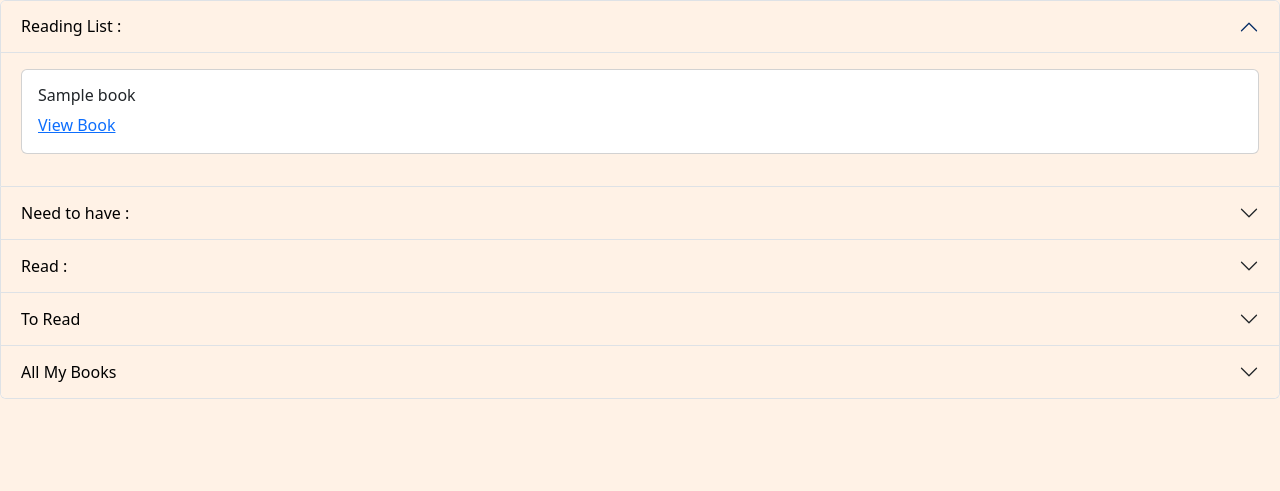
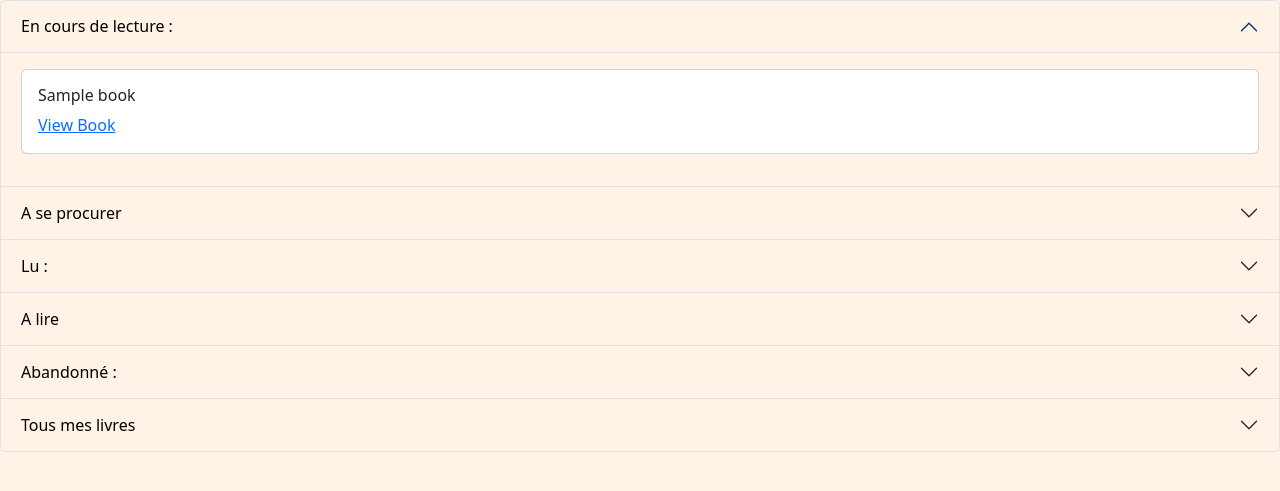
Before and after one commit to Spaames/books-manager-isbn-flask, a Flask app: page / in a window 1280 px wide. Shown: the part 56-547 px from the top of the page. Run offline with Flask 3, Linux system fonts and the light colour scheme; a user stored in the database is signed in; tables that the repository leaves empty hold one stand-in row (values such as "Sample post"); parts of the project's set-up code (start-up, migrations or seed data) failed here and were passed over; some libraries are stand-ins or nearby versions; some web fonts are replaced.

Commit message:
Ajout du statut abandonné

```diff
--- a/src/books/routes.py
+++ b/src/books/routes.py
@@ -17,6 +17,7 @@ def home():
     to_buy_list = Book.query.filter_by(user_id=current_user.id, status_id=3).all()
     to_read_list = Book.query.filter_by(user_id=current_user.id, status_id=4).all()
     book_list = Book.query.filter_by(user_id=current_user.id).all()
+    gave_up_list = Book.query.filter_by(user_id=current_user.id, status_id=5).all()
 
     return render_template('home.html',
                            user=current_user,
@@ -25,6 +26,7 @@ def home():
                            to_read_list=to_read_list,
                            reading_list=reading_list,
                            book_list=book_list,
+                           gave_up_list=gave_up_list,
                            background_color="page_book")
 
 
--- a/src/templates/book.html
+++ b/src/templates/book.html
@@ -45,6 +45,8 @@
                     A se procurer
                 {% elif book.status_id == 4 %}
                     A lire
+                {% elif book.status_id == 5 %}
+                    Abandonné
                 {% endif %}
             </div>
         </div>
@@ -57,6 +59,7 @@
                         <option value="2">Lu</option>
                         <option value="3">A se procurer</option>
                         <option value="4">A lire</option>
+                        <option value="5">Abandonné</option>
                     </select>
                 </div>
                 <div class="row mb-4">
--- a/src/templates/core.html
+++ b/src/templates/core.html
@@ -19,7 +19,7 @@
             <div class="collapse navbar-collapse" id="navbarSupportedContent">
                 <ul class="navbar-nav me-auto mb-2 mb-lg-0">
                     <li class="nav-item">
-                        <a class="nav-link nav-item" aria-current="page" href="/home">Library</a>
+                        <a class="nav-link nav-item" aria-current="page" href="/">Library</a>
                     </li>
                     <li class="nav-item">
                         <a class="nav-link nav-item" href="/search">Search Books</a>
--- a/src/templates/home.html
+++ b/src/templates/home.html
@@ -4,7 +4,7 @@
         <div class="accordion-item">
             <h2 class="accordion-header">
                 <button class="accordion-button" type="button" data-bs-toggle="collapse" data-bs-target="#collapseOne" aria-expanded="true" aria-controls="collapseOne">
-                    Reading List :
+                    En cours de lecture :
                 </button>
             </h2>
             <div id="collapseOne" class="accordion-collapse collapse show" data-bs-parent="#accordionLibrary">
@@ -31,7 +31,7 @@
         <div class="accordion-item">
             <h2 class="accordion-header">
                 <button class="accordion-button collapsed" type="button" data-bs-toggle="collapse" data-bs-target="#collapseTwo" aria-expanded="false" aria-controls="collapseTwo">
-                    Need to have :
+                    A se procurer
                 </button>
             </h2>
             <div id="collapseTwo" class="accordion-collapse collapse" data-bs-parent="#accordionLibrary">
@@ -58,7 +58,7 @@
         <div class="accordion-item">
             <h2 class="accordion-header">
                 <button class="accordion-button collapsed" type="button" data-bs-toggle="collapse" data-bs-target="#collapseThree" aria-expanded="false" aria-controls="collapseThree">
-                    Read :
+                    Lu :
                 </button>
             </h2>
             <div id="collapseThree" class="accordion-collapse collapse" data-bs-parent="#accordionLibrary">
@@ -85,7 +85,7 @@
         <div class="accordion-item">
             <h2 class="accordion-header">
                 <button class="accordion-button collapsed" type="button" data-bs-toggle="collapse" data-bs-target="#collapseFour" aria-expanded="false" aria-controls="collapseFour">
-                    To Read
+                    A lire
                 </button>
             </h2>
             <div id="collapseFour" class="accordion-collapse collapse" data-bs-parent="#accordionLibrary">
@@ -111,8 +111,35 @@
         </div>
         <div class="accordion-item">
             <h2 class="accordion-header">
+                <button class="accordion-button collapsed" type="button" data-bs-toggle="collapse" data-bs-target="#collapseSix" aria-expanded="false" aria-controls="collapseSix">
+                    Abandonné :
+                </button>
+            </h2>
+            <div id="collapseSix" class="accordion-collapse collapse" data-bs-parent="#accordionLibrary">
+                <div class="accordion-body">
+                    {% for book in gave_up_list %}
+                        {% if loop.index0 % 2 == 0 %}
+                            <div class="row mb-3">
+                        {% endif %}
+                            <div class="col">
+                                <div class="card">
+                                    <div class="card-body">
+                                        <h6 class="card-title">{{ book.title }}</h6>
+                                        <a href="/book/{{ book.id }}" class="card-link">View Book</a>
+                                    </div>
+                                </div>
+                            </div>
+                        {% if loop.index0 % 2 == 1 or loop.last %}
+                            </div>
+                        {% endif %}
+                    {% endfor %}
+                </div>
+            </div>
+        </div>
+        <div class="accordion-item">
+            <h2 class="accordion-header">
                 <button class="accordion-button collapsed" type="button" data-bs-toggle="collapse" data-bs-target="#collapseFive" aria-expanded="false" aria-controls="collapseFive">
-                    All My Books
+                    Tous mes livres
                 </button>
             </h2>
             <div id="collapseFive" class="accordion-collapse collapse" data-bs-parent="#accordionLibrary">
--- a/src/templates/search.html
+++ b/src/templates/search.html
@@ -54,6 +54,7 @@
                                     <option value="2">Lu</option>
                                     <option value="3">A se procurer</option>
                                     <option value="4">A lire</option>
+                                    <option value="5">Abandonné</option>
                                 </select>
                             </div>
                             <div class="row mb-4">
```
Also changed, not shown: README.md.
